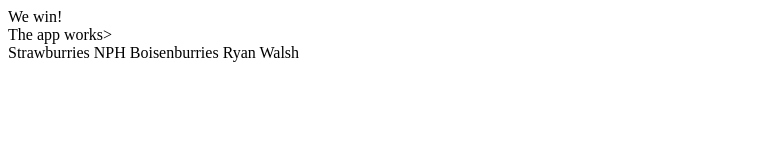
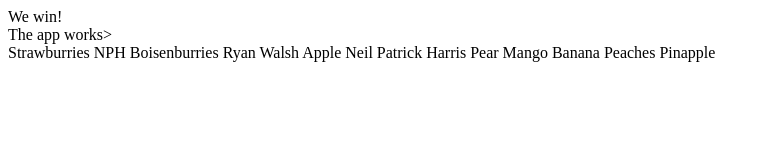
Before and after one commit to JoeH8rs/dm8-practice, a plain HTML site: page index.html in a window 1280 px wide. Shown: the whole page, without its empty margins (0-770 px from the left). Drawn offline with Linux system fonts and the light colour scheme.

Commit message:
fixing merge issues

```diff
--- a/index.html
+++ b/index.html
@@ -11,6 +11,13 @@
 			NPH
 			Boisenburries
 			Ryan Walsh
+			Apple
+			Neil Patrick Harris
+			Pear
+			Mango
+			Banana
+			Peaches
+			Pinapple
 		</fruits>
 	</body>
 </html>
```
